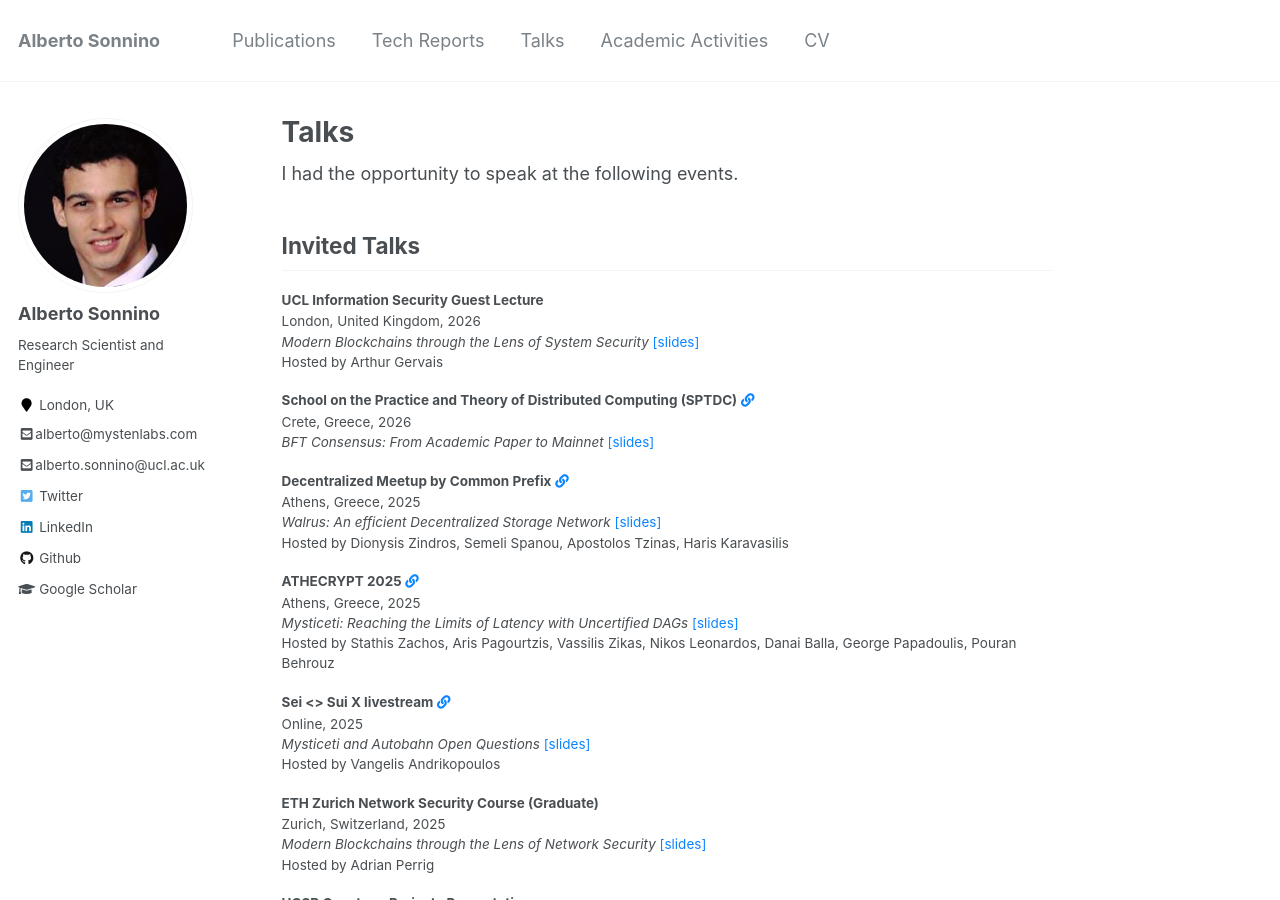
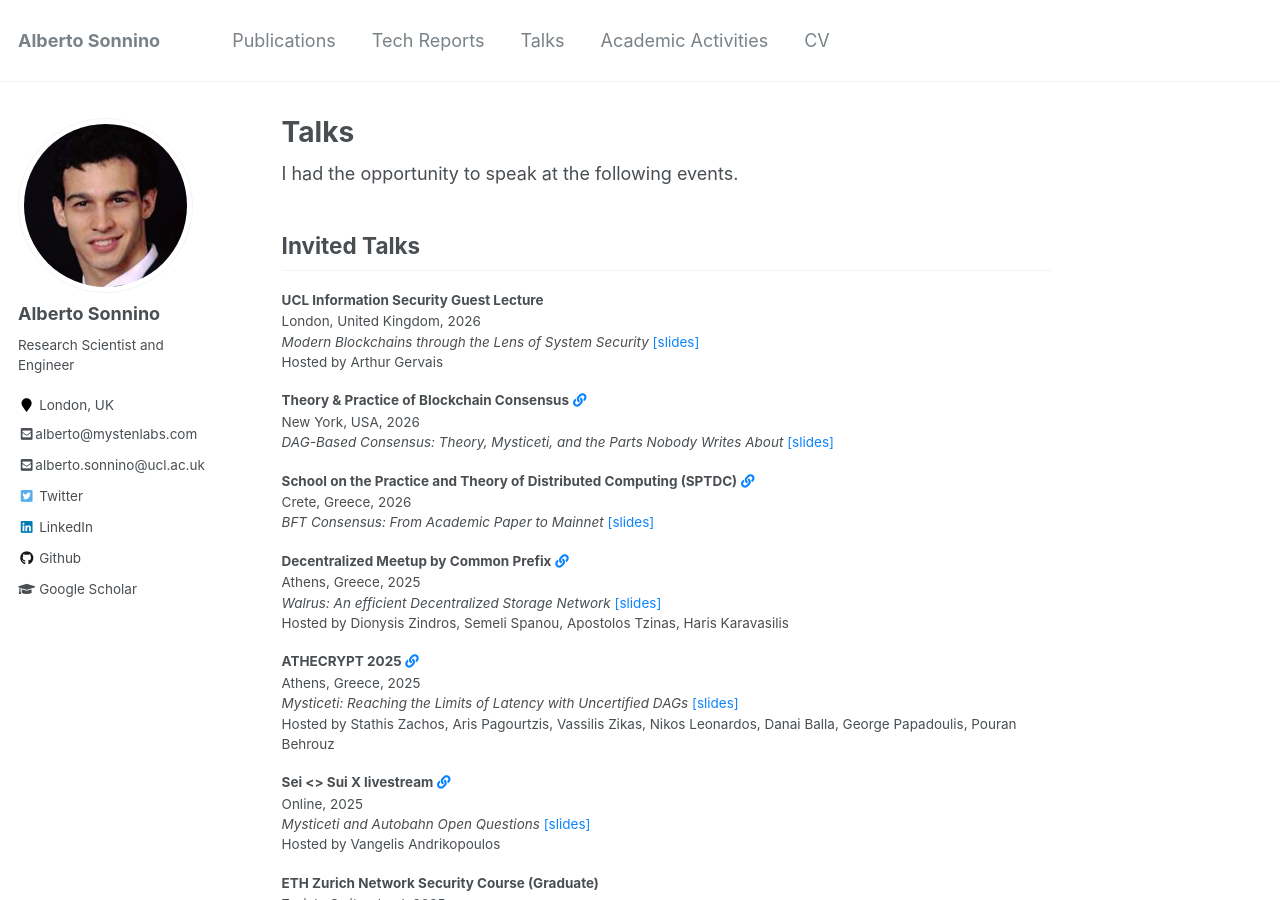
Before and after one commit to asonnino/asonnino.github.io, a Jekyll site: the page built from _pages/talks.md, in a window 1280 px wide and 900 px high. Built offline with Jekyll 4.4.1, drawn with Linux system fonts in a browser that asks for light colours.

Commit message:
wip: intro do dag slides

```diff
--- a/_data/talks.json
+++ b/_data/talks.json
@@ -835,7 +835,14 @@
     "date": 2026,
     "slides": "bft-mainnet-v2.pdf",
     "link": "https://sptdc2026.ics.forth.gr"
-
+  },
+  {
+    "category": "invited",
+    "title": "DAG-Based Consensus: Theory, Mysticeti, and the Parts Nobody Writes About",
+    "event": "Theory & Practice of Blockchain Consensus",
+    "location": "New York, USA",
+    "date": 2026,
+    "slides": "dag-consensus-v1.pdf",
+    "link": "https://timroughgarden.org/summerschool26.html#speakers"
   }
-
 ]
```
Also changed, not shown: 1 other file.
